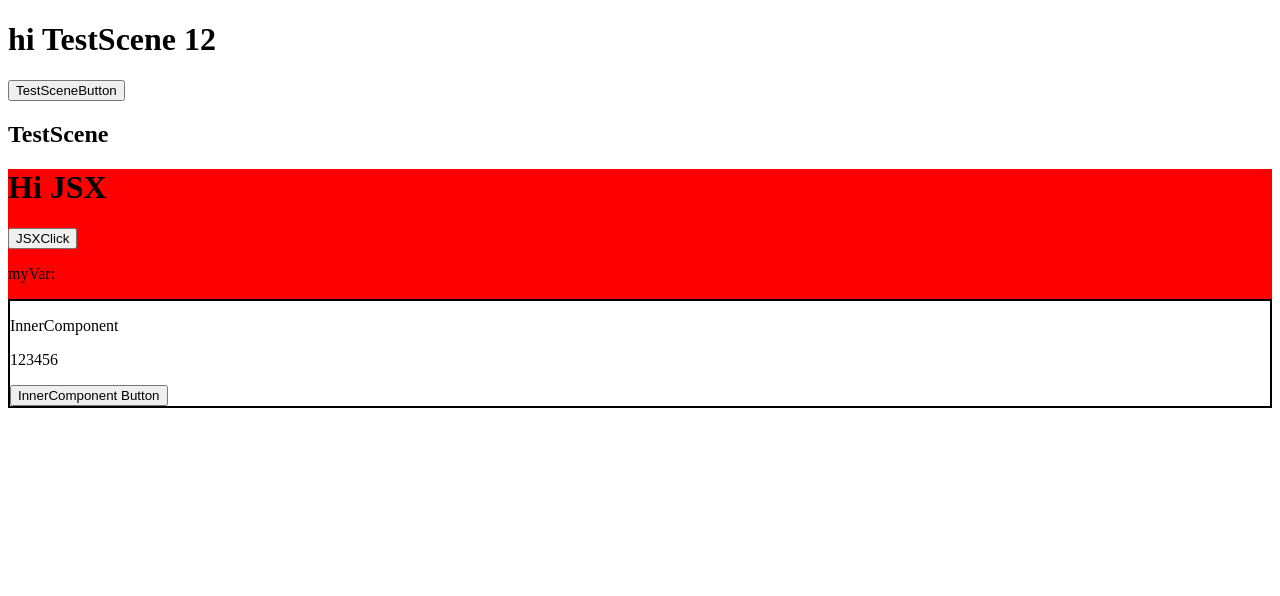
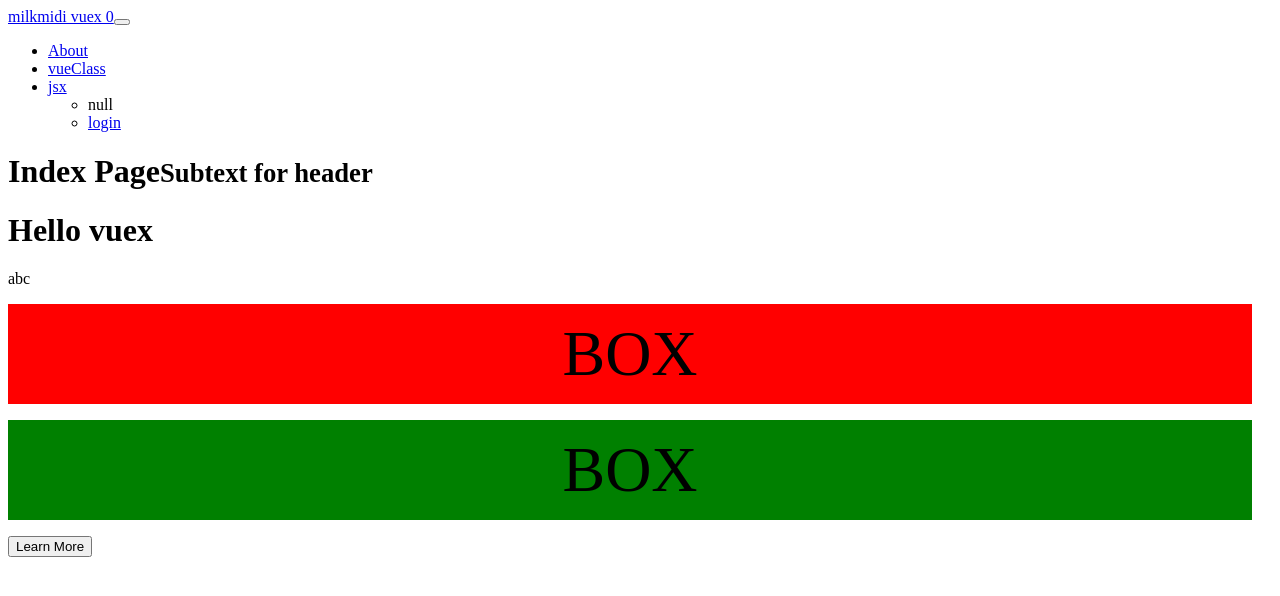
Before and after one commit to milkmidi/2017_vue_vuex_hello_world, a Vue app: page / in a window 1280 px wide. Shown: the top 596 px of the page. Built offline with nearby package versions, Linux system fonts and the light colour scheme; the HTML template or start-up script is replaced by a standard one.

Commit message:
update package version

```diff
--- a/src/js/app.router.js
+++ b/src/js/app.router.js
@@ -3,6 +3,7 @@
 import Vue from 'vue';
 
 import Main from '@/component/Main.vue';
+import JSXScene from '@/container/JSXScene';
 
 import store from './store';
 
@@ -11,6 +12,7 @@
 const About = () => import(/* webpackChunkName: "About" */'./component/About.vue');
 const Login = () => import(/* webpackChunkName: "Login" */'./component/Login.vue');
 const VueClass = () => import(/* webpackChunkName: "VueClass" */'./component/VueClass.vue');
+
 
 const log = value => console.log(`%c${value}`, 'background: #bdc3c7; color: black; font-size:10px;');
 
@@ -22,6 +24,7 @@
     { path: '/about', component: About, meta: { authorization: true } },
     { path: '/login', component: Login },
     { path: '/VueClass', component: VueClass },
+    { path: '/jsx', component: JSXScene },
   ],
 });
 
--- a/src/js/component/Navigation.vue
+++ b/src/js/component/Navigation.vue
@@ -1,5 +1,3 @@
-<style></style>
-
 <template lang="pug">
 nav.navbar.navbar-toggleable-md.navbar-light.bg-faded
   router-link.navbar-brand.mb-0(to='/') milkmidi vuex {{count}}
@@ -12,6 +10,8 @@
         router-link.nav-link(to='/about') About
       li.nav-item
         router-link.nav-link(to='/vueClass') vueClass
+      li.nav-item
+        router-link.nav-link(to='/jsx') jsx
       ul.navbar-nav.navbar-right
         li.nav-item
           span.navbar-text {{userName}}
--- a/src/js/component/TestJSXComponent.vue
+++ b/src/js/component/TestJSXComponent.vue
@@ -1,49 +1,31 @@
 <script>
-import Vue from 'vue';
-import { Component } from 'vue-property-decorator';
 
-@Component
-class InnerComponent extends Vue {
-  time = '';
-  mounted() {
-    this.time = '123456';
-  }
-  click() {
-    this.time = Date.now().toString();
-    console.log(123);
-  }
-  render() {
-    return (
-      <div class="inner-component">
-        <p>InnerComponent</p>
-        <p>{this.time}</p>
-        <button class="btn btn-primary" onClick={this.click}>InnerComponent Button</button>
-      </div>
-    );
-  }
-}
+const AComponent = () => <h1>Hello World</h1>;
+const BComponent = ({ props, listeners }) => <div onClick={listeners.click}>{props.msg}<AComponent /></div>;
 
 export default {
   functional: true,
-  data: () => ({
-    myVar: 'TestJSXScene',
-  }),
+  data() {
+    return {
+      myVar: 'TestJSXScene',
+    };
+  },
   methods: {
     clickHandler() {
       this.myVar = Date.now().toString();
     },
   },
   components: {
-    InnerComponent,
+    BComponent,
   },
-  render(h, context) {
-    console.log(context);
+  render() {
     return (
       <div class="test-jsx-root">
         <h1>Hi JSX</h1>
+        <h2>1</h2>
         <button >JSXClick</button>
-        <p>myVar:{context.data.myVar}</p>
-        <InnerComponent />
+        <p>myVar:{this.myVar}</p>
+        <AComponent msg={'message'} />
       </div>
     );
   },
--- /dev/null
+++ b/src/js/container/JSXScene/index.js
@@ -0,0 +1,3 @@
+import JSXScene from './JSXScene.vue';
+
+export default JSXScene;
--- a/src/js/container/TestScene/index.js
+++ /dev/null
@@ -1,3 +0,0 @@
-import TestScene from './TestScene.vue';
-
-export default TestScene;
```
Also changed, not shown: package.json (+20 -17 lines), src/js/app.js (+6 -8 lines), .babelrc, src/js/container/JSXScene/JSXScene.vue (renamed from src/js/container/TestScene/TestScene.vue), src/js/util/init.js (line endings or trailing spaces), 1 other file (tests, documents, lock files or other folders).
